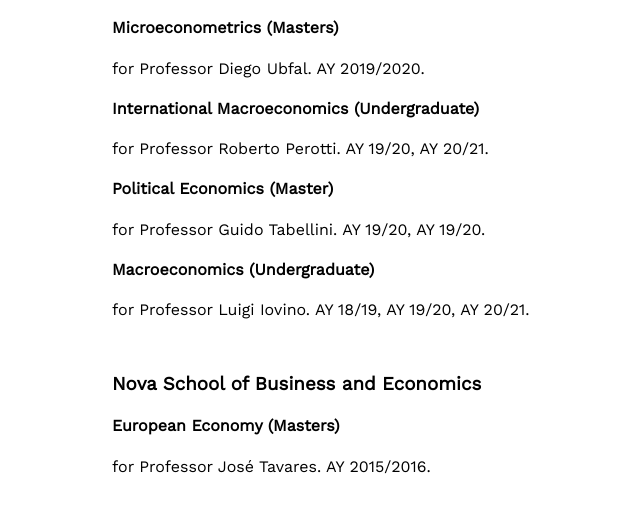
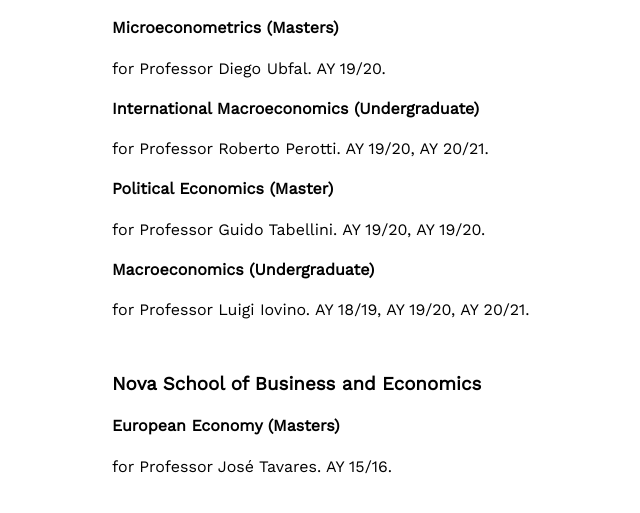
Before and after one commit to jaimemarquespereira/jaimemarquespereira.github.io, a plain HTML site: page teaching.html in a window 1280 px wide. Shown: the part 299-812 px from the top of the page, 278-918 px from the left. Drawn offline with nearby package versions, Linux system fonts and the light colour scheme.

Commit message:
Webpage #1.8

```diff
--- a/teaching.html
+++ b/teaching.html
@@ -60,7 +60,7 @@
 </p>
 </h4>
 <p>
-for Professor Diego Ubfal. AY <a href="http://didattica.unibocconi.eu/ts/tsn_anteprima.php?cod_ins=20295&anno=2020&IdPag=6203"> 2019/2020</a>.
+for Professor Diego Ubfal. AY <a href="http://didattica.unibocconi.eu/ts/tsn_anteprima.php?cod_ins=20295&anno=2020&IdPag=6203"> 19/20</a>.
 </p>
 <! end bocconi university, ta #4 >
 
@@ -117,7 +117,7 @@
 </p>
 </h4>
 <p>
-for Professor José Tavares. AY 2015/2016.
+for Professor José Tavares. AY 15/16.
 </p>
 <! end nova university, ta #1>
 
```
